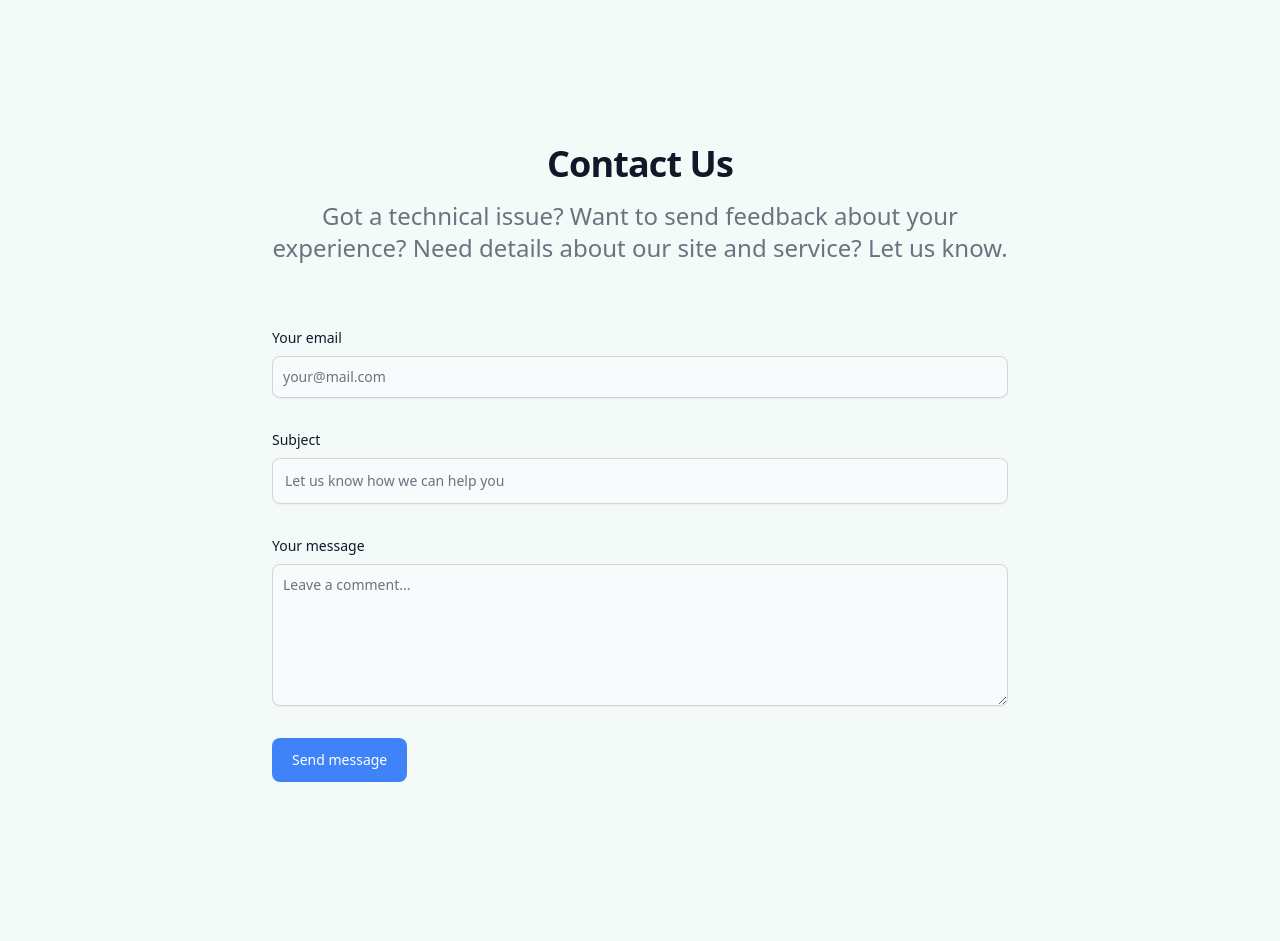
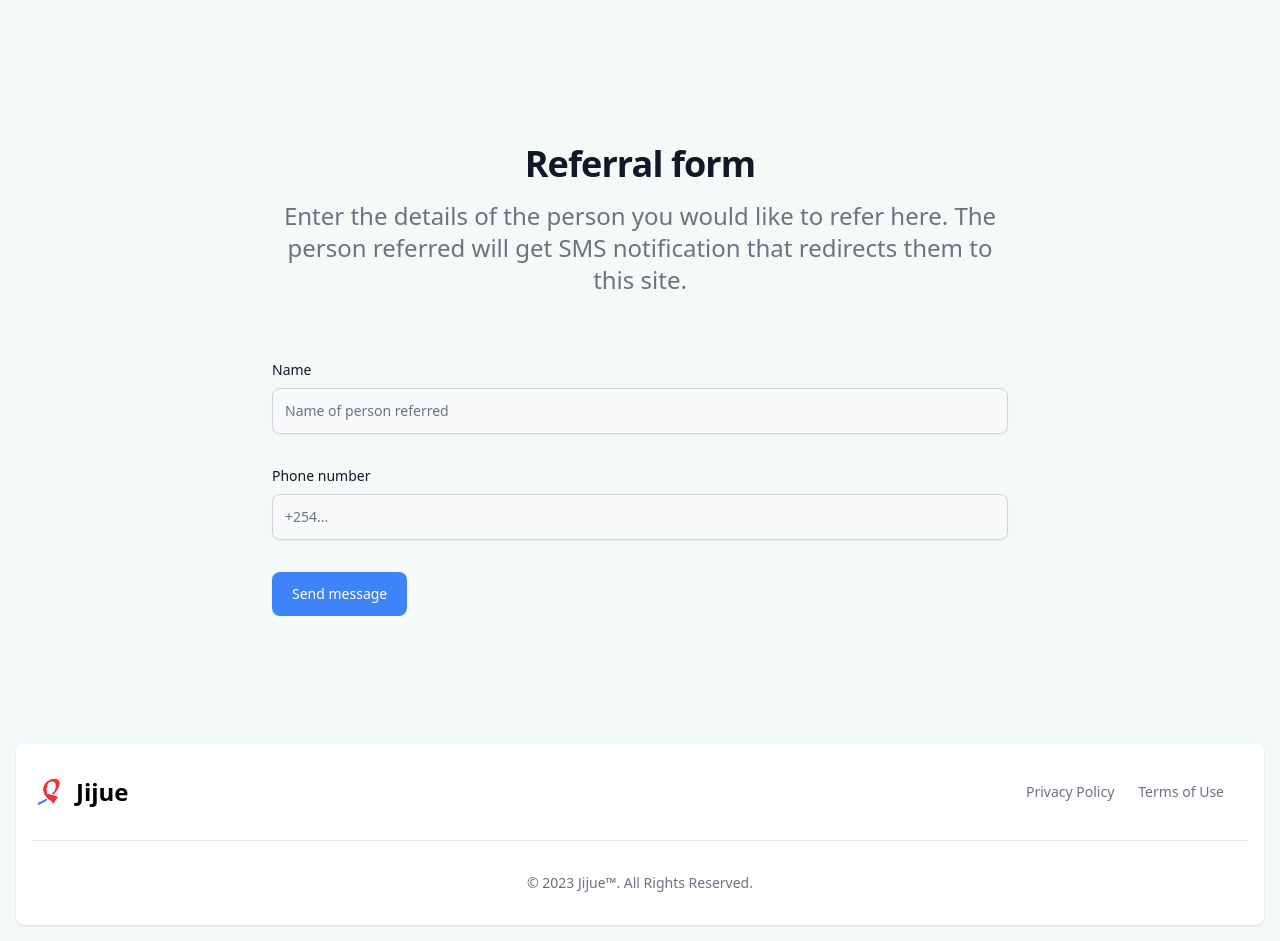
Before and after one commit to pyaustine/flowbite-django-tailwind, a Django app: page /referral/ in a window 1280 px wide. Shown: the part 88-1029 px from the top of the page. Before the commit the page ends 870 px from the top, so only its background shows below. Run offline with Django 4.2, Linux system fonts and the light colour scheme; style sheets or scripts are compiled from the project's sources; parts of the project's set-up code (start-up, migrations or seed data) failed here and were passed over; some libraries are stand-ins or nearby versions.

Commit message:
UI content update

```diff
--- a/templates/base/message.html
+++ b/templates/base/message.html
@@ -73,33 +73,32 @@
   </div>
 </nav>
 
-<!-- COntent -->
-<!-- CONTACT -->
+<!-- Form Content -->
 <section id="contact" class="dark:bg-gray-800 py-12 mt-8">
   <div class="py-8 lg:py-16 px-4 mx-auto max-w-screen-md">
     <h2
       class="mb-4 text-4xl tracking-tight font-bold text-center text-gray-900 dark:text-white"
     >
-      Contact Us
+      Referral form
     </h2>
     <p
       class="mb-8 lg:mb-16 font-light text-center text-gray-500 dark:text-gray-400 sm:text-2xl"
     >
-      Got a technical issue? Want to send feedback about your experience? Need
-      details about our site and service? Let us know.
+      Enter the details of the person you would like to refer here. The person
+      referred will get SMS notification that redirects them to this site.
     </p>
     <form action="#" class="space-y-8">
       <div>
         <label
-          for="email"
+          for="subject"
           class="block mb-2 text-sm font-medium text-gray-900 dark:text-gray-300"
-          >Your email</label
+          >Name</label
         >
         <input
-          type="email"
-          id="email"
-          class="shadow-sm bg-gray-50 border border-gray-300 text-gray-900 text-sm rounded-lg focus:ring-primary-500 focus:border-primary-500 block w-full p-2.5 dark:bg-gray-700 dark:border-gray-600 dark:placeholder-gray-400 dark:text-white dark:focus:ring-primary-500 dark:focus:border-primary-500 dark:shadow-sm-light"
-          placeholder="your@mail.com"
+          type="text"
+          id="subject"
+          class="block p-3 w-full text-sm text-gray-900 bg-gray-50 rounded-lg border border-gray-300 shadow-sm focus:ring-primary-500 focus:border-primary-500 dark:bg-gray-700 dark:border-gray-600 dark:placeholder-gray-400 dark:text-white dark:focus:ring-primary-500 dark:focus:border-primary-500 dark:shadow-sm-light"
+          placeholder="Name of person referred"
           required
         />
       </div>
@@ -107,28 +106,15 @@
         <label
           for="subject"
           class="block mb-2 text-sm font-medium text-gray-900 dark:text-gray-300"
-          >Subject</label
+          >Phone number</label
         >
         <input
           type="text"
           id="subject"
           class="block p-3 w-full text-sm text-gray-900 bg-gray-50 rounded-lg border border-gray-300 shadow-sm focus:ring-primary-500 focus:border-primary-500 dark:bg-gray-700 dark:border-gray-600 dark:placeholder-gray-400 dark:text-white dark:focus:ring-primary-500 dark:focus:border-primary-500 dark:shadow-sm-light"
-          placeholder="Let us know how we can help you"
+          placeholder="+254..."
           required
         />
-      </div>
-      <div class="sm:col-span-2">
-        <label
-          for="message"
-          class="block mb-2 text-sm font-medium text-gray-900 dark:text-gray-400"
-          >Your message</label
-        >
-        <textarea
-          id="message"
-          rows="6"
-          class="block p-2.5 w-full text-sm text-gray-900 bg-gray-50 rounded-lg shadow-sm border border-gray-300 focus:ring-primary-500 focus:border-primary-500 dark:bg-gray-700 dark:border-gray-600 dark:placeholder-gray-400 dark:text-white dark:focus:ring-primary-500 dark:focus:border-primary-500"
-          placeholder="Leave a comment..."
-        ></textarea>
       </div>
       <button
         type="submit"
@@ -140,4 +126,47 @@
   </div>
 </section>
 
+<!-- Footer -->
+
+<footer class="bg-white rounded-lg shadow dark:bg-gray-900 m-4">
+  <div class="w-full max-w-screen-xl mx-auto p-4 md:py-8">
+    <div class="sm:flex sm:items-center sm:justify-between">
+      <a
+        href="https://jijue.kenyahmis.org/"
+        class="flex items-center mb-4 sm:mb-0"
+      >
+        <img
+          src="../../static/images/logoo.png"
+          class="h-8 mr-3"
+          alt="Jijue Logo"
+        />
+        <span
+          class="self-center text-2xl font-semibold whitespace-nowrap dark:text-white"
+          >Jijue</span
+        >
+      </a>
+      <ul
+        class="flex flex-wrap items-center mb-6 text-sm font-medium text-gray-500 sm:mb-0 dark:text-gray-400"
+      >
+        <li>
+          <a href="{% url 'privacy' %}" class="mr-4 hover:underline md:mr-6"
+            >Privacy Policy</a
+          >
+        </li>
+        <li>
+          <a href="{% url 'terms' %}" class="mr-4 hover:underline md:mr-6"
+            >Terms of Use</a
+          >
+        </li>
+      </ul>
+    </div>
+    <hr class="my-6 border-gray-200 sm:mx-auto dark:border-gray-700 lg:my-8" />
+    <span class="block text-sm text-gray-500 sm:text-center dark:text-gray-400"
+      >© 2023
+      <a href="https://jijue.kenyahmis.org/" class="hover:underline">Jijue™</a>.
+      All Rights Reserved.</span
+    >
+  </div>
+</footer>
+
 {% endblock content %}
```
